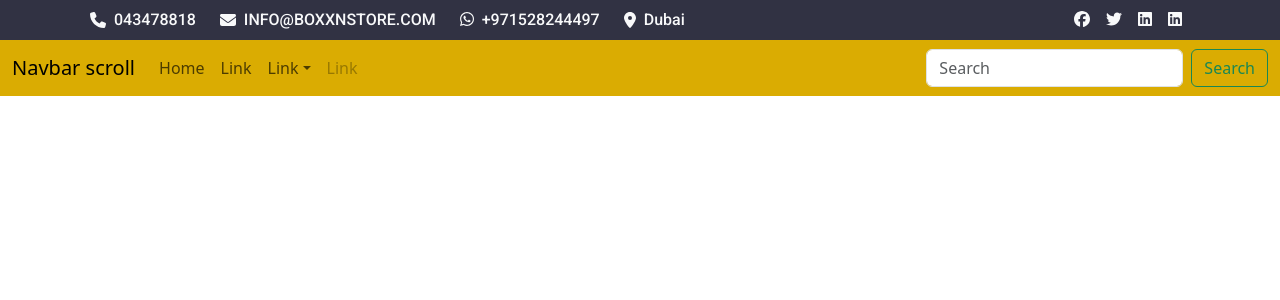
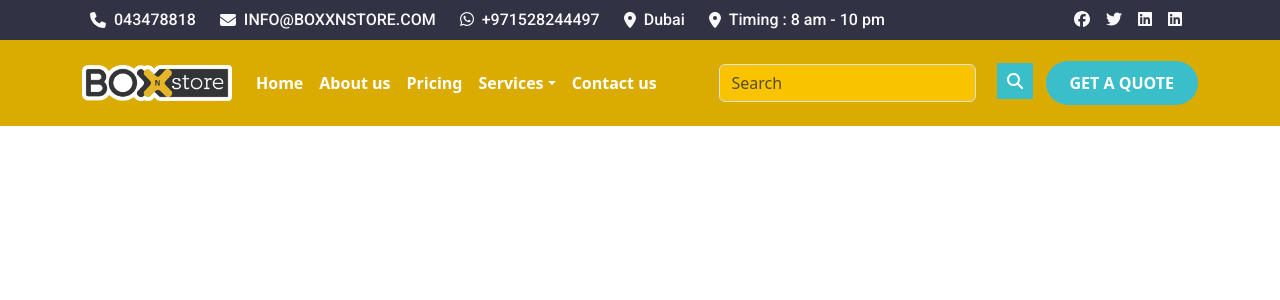
Before and after one commit to Rifat8080/boxxnstore-react-web, a React (Create React App) app: page / in a window 1280 px wide. Shown: the top 300 px of the page. Built offline with nearby package versions, Linux system fonts and the light colour scheme.

Commit message:
navbar work in progress

```diff
--- a/src/components/TopBar.js
+++ b/src/components/TopBar.js
@@ -69,22 +69,27 @@ const TopBar = () => {
                         <FontAwesomeIcon icon={faLocationDot} className="px-2 " />
                             <span className="d-none d-lg-inline">Dubai</span>
                         </div>
+
+                        <div className=" me-3 d-flex align-items-center">
+                        <FontAwesomeIcon icon={faLocationDot} className="px-2 " />
+                            <span className="d-none d-lg-inline">Timing : 8 am - 10 pm</span>
+                        </div>
                     </div>
 
 
                     {/* Right body of the topbar */}
 
-                    <div className="d-flex align-items-center ">
-                        <a href="#" className="text-light me-3">
+                    <div className="d-flex align-items-center">
+                        <a href="#" className="text-light me-3 icon-background">
                             <FontAwesomeIcon icon={faFacebook} />
                         </a>
-                        <a href="#" className="text-light me-3">
+                        <a href="#" className="text-light me-3 icon-background">
                             <FontAwesomeIcon icon={faTwitter} />
                         </a>
-                        <a href="#" className="text-light me-3">
+                        <a href="#" className="text-light me-3 icon-background">
                             <FontAwesomeIcon icon={faLinkedin} />
                         </a>
-                        <a href="#" className="text-light me-3">
+                        <a href="#" className="text-light me-3 icon-background">
                             <FontAwesomeIcon icon={faLinkedin} />
                         </a>
                     </div>
--- a/src/components/navbar.js
+++ b/src/components/navbar.js
@@ -7,44 +7,54 @@ import Form from 'react-bootstrap/Form';
 import Nav from 'react-bootstrap/Nav';
 import Navbar from 'react-bootstrap/Navbar';
 import NavDropdown from 'react-bootstrap/NavDropdown';
+import Image from 'react-bootstrap/Image';
+import logo from './assets/logo.png';
+
+import { FontAwesomeIcon } from '@fortawesome/react-fontawesome';
+// Import from the appropriate package, in this case, free-brands-svg-icons
+import { faMagnifyingGlass} from '@fortawesome/free-solid-svg-icons';
+
 
 const NavHead =()=>{
     return(
-            <Navbar expand="lg" className="nav-bg">
-              <Container fluid>
-                <Navbar.Brand href="#">Navbar scroll</Navbar.Brand>
+            <Navbar expand="lg" className="nav-bg p-3">
+              <Container >
+                <Navbar.Brand href="#">  <Image src={logo} alt="Logo" fluid className="logo-size" /></Navbar.Brand>
                 <Navbar.Toggle aria-controls="navbarScroll" />
                 <Navbar.Collapse id="navbarScroll">
                   <Nav
                     className="me-auto my-2 my-lg-0"
-                    style={{ maxHeight: '100px' }}
                     navbarScroll
                   >
-                    <Nav.Link href="#action1">Home</Nav.Link>
-                    <Nav.Link href="#action2">Link</Nav.Link>
-                    <NavDropdown title="Link" id="navbarScrollingDropdown">
-                      <NavDropdown.Item href="#action3">Action</NavDropdown.Item>
-                      <NavDropdown.Item href="#action4">
-                        Another action
+                    <Nav.Link href="#action1" className="navlink">Home</Nav.Link>
+                    <Nav.Link href="#action2" className="navlink">About us</Nav.Link>
+                    <Nav.Link href="#action7" className="navlink">Pricing</Nav.Link>
+                    <NavDropdown title="Services" id="navbarScrollingDropdown" className="navlink">
+                      <NavDropdown.Item href="#action3" >Storage units</NavDropdown.Item>
+                      <NavDropdown.Divider />
+                      <NavDropdown.Item href="#action4" >
+                       Packing Materials
                       </NavDropdown.Item>
                       <NavDropdown.Divider />
-                      <NavDropdown.Item href="#action5">
-                        Something else here
+                      <NavDropdown.Item href="#action5" >
+                        Movers & Packers
                       </NavDropdown.Item>
                     </NavDropdown>
-                    <Nav.Link href="#" disabled>
-                      Link
-                    </Nav.Link>
+                    <Nav.Link href="#action9">Contact us</Nav.Link>
                   </Nav>
-                  <Form className="d-flex">
+                  <Form className="d-flex align-items-center searchbox">
       <Form.Control
         type="search"
         placeholder="Search"
         className="me-2"
         aria-label="Search"
+        style={{ color: '#000000', backgroundColor: '#FAC300' }}
       />
-                    <Button variant="outline-success">Search</Button>
+      <button type="button" className="btn search-btn">
+        <FontAwesomeIcon icon={faMagnifyingGlass} className="searchicon" />
+      </button>
     </Form>
+                  <Button className="btn-primary getq">GET A QUOTE</Button>
                 </Navbar.Collapse>
               </Container>
             </Navbar>
--- a/src/css/App.css
+++ b/src/css/App.css
@@ -19,9 +19,54 @@
   text-decoration: none !important;
 }
 
+/* .icon-background {
+  background-color: var(--button);
+  padding: 5px 10px;
+  border-radius: 50%;
+} */
+
+
+
 
 /* Navbar CSS starts here */
 
 .nav-bg{
   background-color: var(--navbar);
 }
+
+img.logo-size.img-fluid{
+  max-height: 100px;
+  max-width: 150px;
+}
+
+a.navlink.nav-link{
+  color: var(--text);
+  font-size: 20;
+  font-weight: 700;
+}
+
+a.nav-link{
+  color: var(--text);
+  font-size: 20;
+  font-weight: 700;
+}
+
+.form-control{
+  color: var(--text);
+}
+
+.searchicon{
+  background:border-box;
+  background-color: var(--button);
+  padding: 10px 10px;
+  color: var(--text);
+}
+
+button.btn-primary.getq{
+  background: var(--button);
+  border: none;
+  border-radius: 40px;
+  font-weight: 700;
+  padding: 10px 24px;
+
+}
--- a/src/css/index.css
+++ b/src/css/index.css
@@ -1,6 +1,10 @@
+* {
+    margin: 0;
+    padding: 0;
+    box-sizing: border-box;
+  }
+
 body {
-  margin: 0;
-  padding: 0;
   overflow-x: hidden;
   font-family:  'Roboto',sans-serif;
 }
@@ -9,7 +13,3 @@ code {
   font-family: source-code-pro, Menlo, Monaco, Consolas, 'Courier New',
     monospace;
 }
-
-a{
-  text-decoration: none;
-}
```
Also changed, not shown: src/components/assets/logo.png (added). Lines whose indentation alone changed are shown as unchanged.
